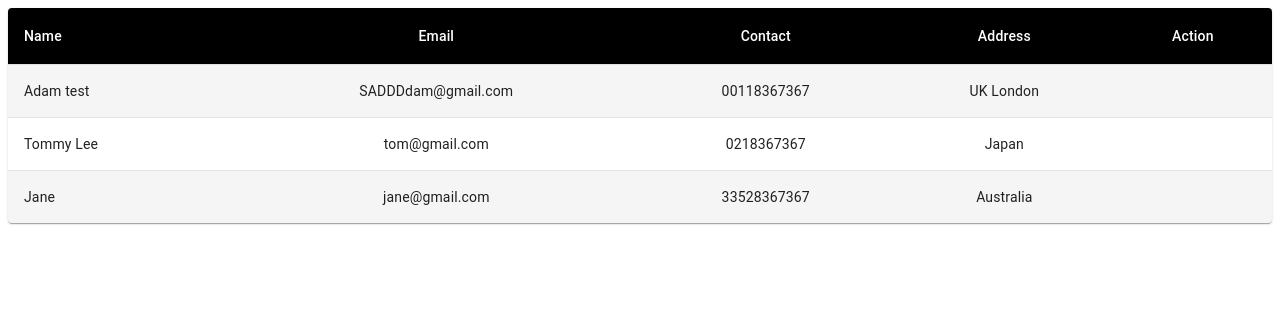
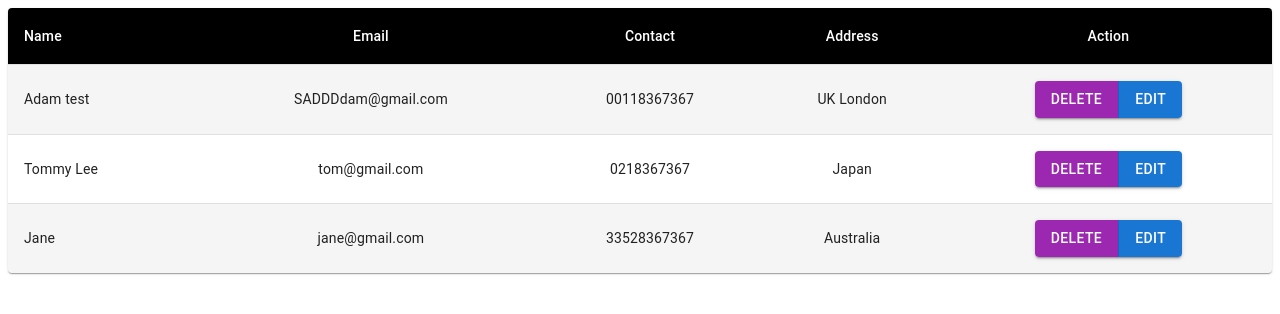
Before and after one commit to grum1n/react-crud-json-redux, a React (Create React App) app: page / in a window 1280 px wide. Shown: the top 314 px of the page. Built offline with nearby package versions, Linux system fonts and the light colour scheme; data requests are answered from the project's data file.

Commit message:
added buttons to table, action col, mui style

```diff
--- a/src/pages/Home.js
+++ b/src/pages/Home.js
@@ -9,6 +9,7 @@ import TableRow from '@mui/material/TableRow';
 import Paper from '@mui/material/Paper';
 import { useDispatch, useSelector } from 'react-redux';
 import { loadUsers } from '../redux/actions';
+import { Button, ButtonGroup } from '@mui/material';
 
 const StyledTableCell = styled(TableCell)(({ theme }) => ({
     [`&.${tableCellClasses.head}`]: {
@@ -60,7 +61,12 @@ const Home = () => {
               <StyledTableCell align="center">{user.email}</StyledTableCell>
               <StyledTableCell align="center">{user.contact}</StyledTableCell>
               <StyledTableCell align="center">{user.address}</StyledTableCell>
-              <StyledTableCell align="center"></StyledTableCell>
+              <StyledTableCell align="center">
+                <ButtonGroup variant="contained" aria-label="outlined primary button group">
+                    <Button color="secondary">Delete</Button>
+                    <Button color="primary">Edit</Button>
+                </ButtonGroup>
+              </StyledTableCell>
             </StyledTableRow>
           ))}
         </TableBody>
```
